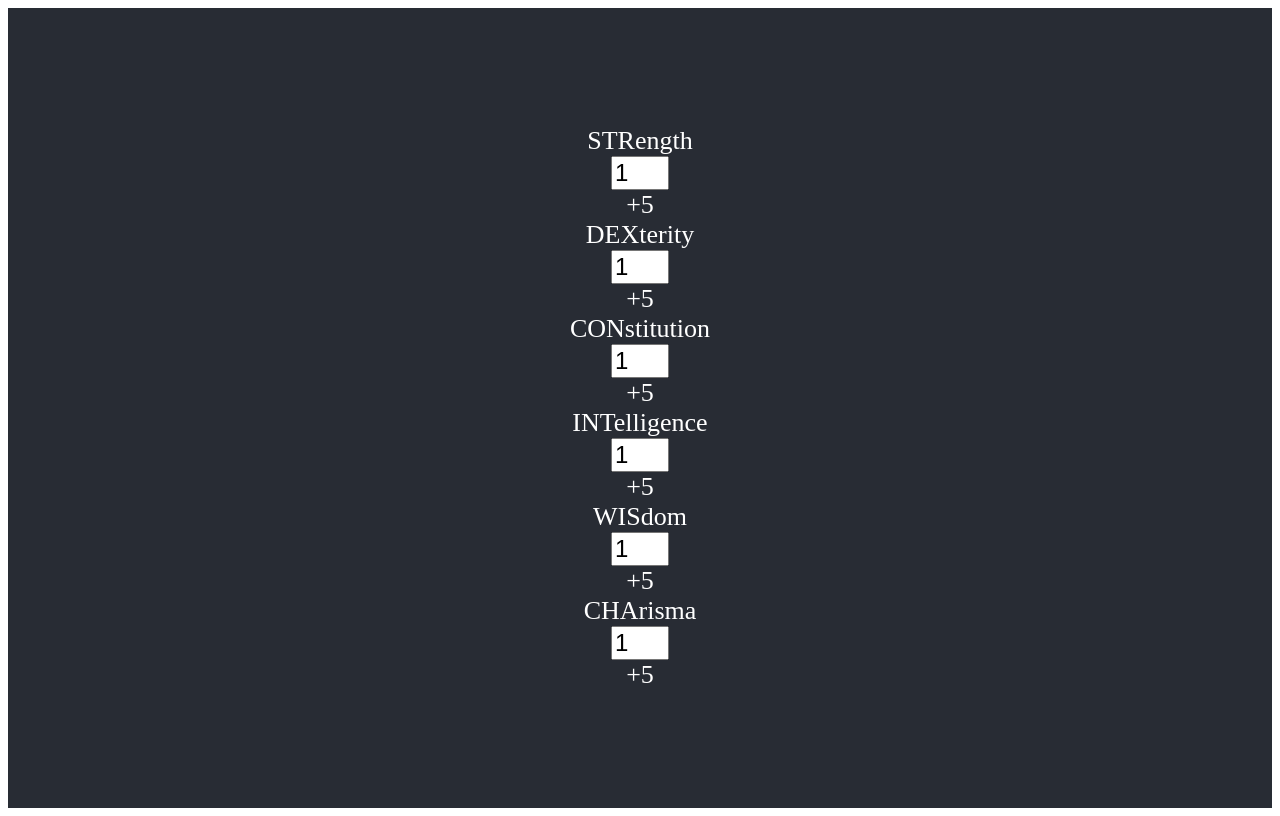
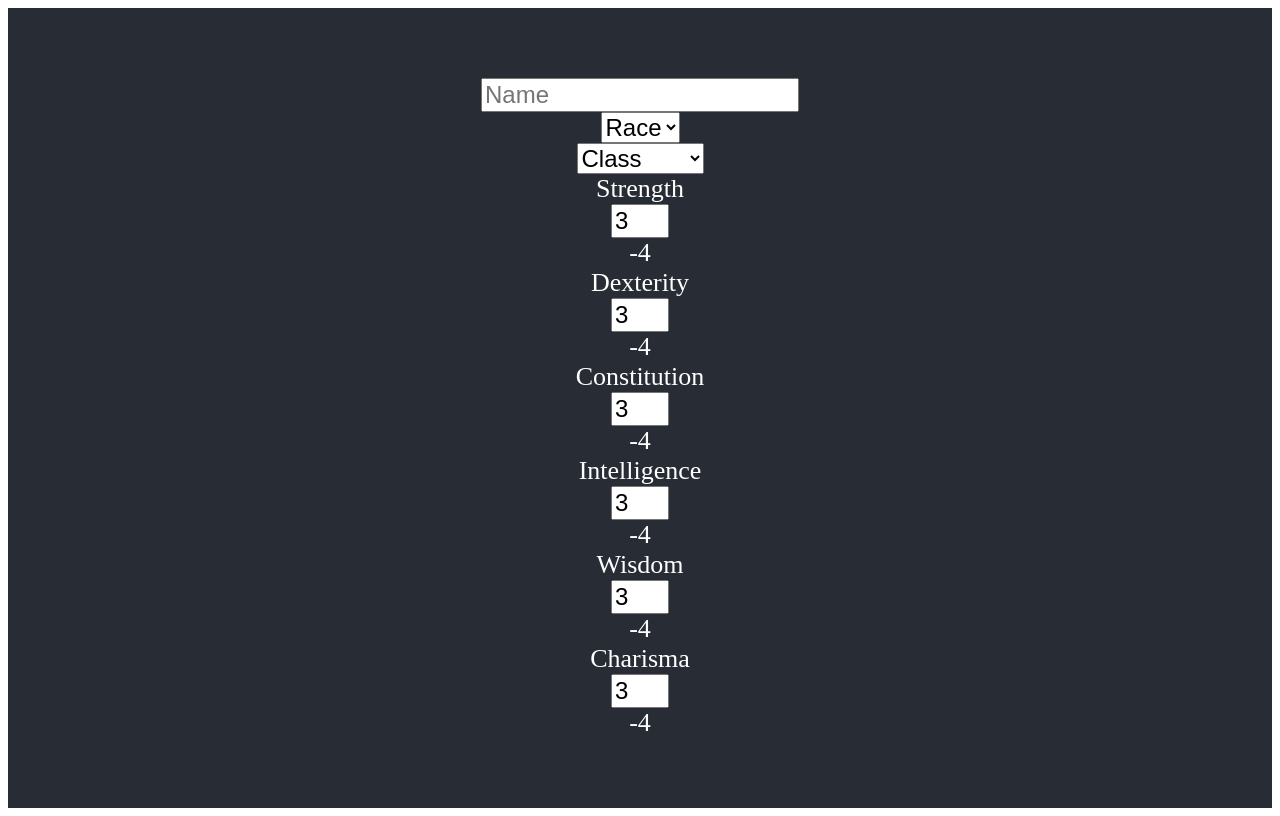
Before and after one commit to francis-ng/dnd-charagen-ccfolia, a React (Create React App) app: page / in a window 1280 px wide. Built offline with nearby package versions, Linux system fonts and the light colour scheme; the HTML template or start-up script is replaced by a standard one.

Commit message:
Data, WIP

```diff
--- a/package.json
+++ b/package.json
@@ -6,7 +6,6 @@
     "@testing-library/jest-dom": "^5.16.2",
     "@testing-library/react": "^12.1.2",
     "@testing-library/user-event": "^13.5.0",
-    "gh-pages": "^3.2.3",
     "react": "^17.0.2",
     "react-bootstrap": "^2.1.2",
     "react-dom": "^17.0.2",
@@ -37,5 +36,8 @@
       "last 1 firefox version",
       "last 1 safari version"
     ]
+  },
+  "devDependencies": {
+    "gh-pages": "^3.2.3"
   }
 }
--- a/src/App.js
+++ b/src/App.js
@@ -4,40 +4,66 @@ import './styles/App.css';
 import Container from 'react-bootstrap/Container';
 import Row from 'react-bootstrap/Row';
 import Col from 'react-bootstrap/Col';
+import Form from 'react-bootstrap/Form';
 import Stat from './components/Stat';
 import { reducer } from './utils/state';
+import tr from './utils/translator'
 
 
 const App = (props) => {
   const initialState = {
-      kind: "character",
-      data: {
-          name: "",
-          initiative: 0,
-          externalUrl: "",
-          iconUrl: null,
-          commands: "",
-          status: [
-              {
-                  label: "",
-                  value: 0,
-                  max: 0
-              }
-          ],
-          params: [
-            { label: "STR", value: "1" },
-            { label: "DEX", value: "1" },
-            { label: "CON", value: "1" },
-            { label: "INT", value: "1" },
-            { label: "WIS", value: "1" },
-            { label: "CHA", value: "1" },
-            { label: "StrProf", value: "0" },
-            { label: "DexProf", value: "0" },
-            { label: "ConProf", value: "0" },
-            { label: "IntProf", value: "0" },
-            { label: "WisProf", value: "0" },
-            { label: "ChaProf", value: "0" }
-          ]
+      lang: 'en',
+      name: '',
+      str: 3,
+      dex: 3,
+      con: 3,
+      int: 3,
+      wis: 3,
+      cha: 3,
+      race: {
+        name: '',
+        str: 0,
+        dex: 0,
+        con: 0,
+        int: 0,
+        wis: 0,
+        cha: 0,
+        abilities: '',
+        proficiencies: '',
+        armorweapon: ''
+      },
+      background: {
+        name: '',
+        skills: '',
+        wealth: '',
+        equipment: ''
+      },
+      class: {
+        name: '',
+        proficiencybonus: 0,
+        hitdice: '',
+        savingthrows: '',
+        armorweapon: ''
+      },
+      skills: {
+        acrobatics: 0,
+        animalhandling: 0,
+        arcana: 0,
+        athletics: 0,
+        deception: 0,
+        history: 0,
+        insight: 0,
+        intimidation: 0,
+        investigation: 0,
+        medicine: 0,
+        nature: 0,
+        perception: 0,
+        performance: 0,
+        persuasion: 0,
+        religion: 0,
+        sleightofhand: 0,
+        stealth: 0,
+        survival: 0
       }
   }
 
@@ -46,40 +72,74 @@ const App = (props) => {
   return (
     <div className="App">
       <header className="App-header">
-        <Container>
+        <Container fluid>
+          <Row>
+            <Col med={6} sm={12}>
+            <Form.Control type="text" placeholder="Name"
+                onChange={(ev) => dispatch({ type: "name", value: ev.target.value })}
+                value={state.name} />
+            </Col>
+            <Col med={6} sm={6}>
+              <Row>
+                <Col med={6} sm={12}>
+                  <Form.Select aria-label="Race">
+                    <option>{tr('Race', state.lang)}</option>
+                  </Form.Select>
+                </Col>
+                <Col med={6} sm={12}>
+                  <Form.Select aria-label="Class"
+                    onChange={(ev) => dispatch({ type: "class", value: ev.target.value })}>
+                  <option>{tr('Class', state.lang)}</option>
+                  <option value="Barbarian">{tr('Barbarian', state.lang)}</option>
+                  <option value="Bard">{tr('Bard', state.lang)}</option>
+                  <option value="Cleric">{tr('Cleric', state.lang)}</option>
+                  <option value="Druid">{tr('Druid', state.lang)}</option>
+                  <option value="Fighter">{tr('Fighter', state.lang)}</option>
+                  <option value="Monk">{tr('Monk', state.lang)}</option>
+                  <option value="Paladin">{tr('Paladin', state.lang)}</option>
+                  <option value="Ranger">{tr('Ranger', state.lang)}</option>
+                  <option value="Rogue">{tr('Rogue', state.lang)}</option>
+                  <option value="Sorcerer">{tr('Sorcerer', state.lang)}</option>
+                  <option value="Warlock">{tr('Warlock', state.lang)}</option>
+                  <option value="Wizard">{tr('Wizard', state.lang)}</option>
+                  </Form.Select>
+                </Col>
+              </Row>
+            </Col>
+          </Row>
           <Row>
             <Col sm={2}>
-              <Stat status={"STRength"} value={state.data.params[0].value} proficiency={state.data.params[6]} index={0} dispatcher={dispatch} />
+              <Stat status={"Strength"} display={tr('Strength', state.lang)} value={state.str} dispatcher={dispatch} />
             </Col>
             <Col sm={10}></Col>
           </Row>
           <Row>
             <Col sm={2}>
-              <Stat status={"DEXterity"} value={state.data.params[1].value} proficiency={state.data.params[7]} index={1} dispatcher={dispatch} />
+              <Stat status={"Dexterity"} display={tr('Dexterity', state.lang)} value={state.dex} dispatcher={dispatch} />
             </Col>
             <Col sm={10}></Col>
           </Row>
           <Row>
             <Col sm={2}>
-              <Stat status={"CONstitution"} value={state.data.params[2].value} proficiency={state.data.params[8]} index={2} dispatcher={dispatch} />
+              <Stat status={"Constitution"} display={tr('Constitution', state.lang)} value={state.con} dispatcher={dispatch} />
             </Col>
             <Col sm={10}></Col>
           </Row>
           <Row>
             <Col sm={2}>
-              <Stat status={"INTelligence"} value={state.data.params[3].value} proficiency={state.data.params[9]} index={3} dispatcher={dispatch} />
+              <Stat status={"Intelligence"} display={tr('Intelligence', state.lang)} value={state.int} dispatcher={dispatch} />
             </Col>
             <Col sm={10}></Col>
           </Row>
           <Row>
             <Col sm={2}>
-              <Stat status={"WISdom"} value={state.data.params[4].value} proficiency={state.data.params[10]} index={4} dispatcher={dispatch} />
+              <Stat status={"Wisdom"} display={tr('Wisdom', state.lang)} value={state.wis} dispatcher={dispatch} />
             </Col>
             <Col sm={10}></Col>
           </Row>
           <Row>
             <Col sm={2}>
-              <Stat status={"CHArisma"} value={state.data.params[5].value} proficiency={state.data.params[11]} index={5} dispatcher={dispatch} />
+              <Stat status={"Charisma"} display={tr('Charisma', state.lang)} value={state.cha} dispatcher={dispatch} />
             </Col>
             <Col sm={10}></Col>
           </Row>
--- a/src/components/Stat.js
+++ b/src/components/Stat.js
@@ -5,14 +5,14 @@ import Col from 'react-bootstrap/Col';
 
 const Stat = (props) => {
     const changeHandler = (event) => {
-        props.dispatcher({ type: 'stat', index: props.index, value: event.target.value });
+        props.dispatcher({ type: props.status, value: event.target.value });
     }
 
     return (
         <Row>
-            <Col><Form.Label>{props.status}</Form.Label></Col>
+            <Col><Form.Label>{props.display}</Form.Label></Col>
             <Col><Form.Control type="number" className="statinput" onChange={changeHandler} value={props.value} /></Col>
-            <Col>+5</Col>
+            <Col>{Math.floor((props.value - 10)/2)}</Col>
         </Row>
     );
 }
--- /dev/null
+++ b/src/data/classes.js
@@ -0,0 +1,88 @@
+const Classes = {
+    Barbarian: {
+        name: "Barbarian",
+        proficiencybonus: 2,
+        hitdice: "",
+        savingthrows: "",
+        armorweapon: ""
+    },
+    Bard: {
+        name: "Bard",
+        proficiencybonus: 2,
+        hitdice: "",
+        savingthrows: "",
+        armorweapon: ""
+    },
+    Cleric: {
+        name: "Cleric",
+        proficiencybonus: 2,
+        hitdice: "",
+        savingthrows: "",
+        armorweapon: ""
+    },
+    Druid: {
+        name: "Druid",
+        proficiencybonus: 2,
+        hitdice: "",
+        savingthrows: "",
+        armorweapon: ""
+    },
+    Fighter: {
+        name: "Fighter",
+        proficiencybonus: 2,
+        hitdice: "",
+        savingthrows: "",
+        armorweapon: ""
+    },
+    Monk: {
+        name: "Monk",
+        proficiencybonus: 2,
+        hitdice: "",
+        savingthrows: "",
+        armorweapon: ""
+    },
+    Paladin: {
+        name: "Paladin",
+        proficiencybonus: 2,
+        hitdice: "",
+        savingthrows: "",
+        armorweapon: ""
+    },
+    Ranger: {
+        name: "Ranger",
+        proficiencybonus: 2,
+        hitdice: "",
+        savingthrows: "",
+        armorweapon: ""
+    },
+    Rogue: {
+        name: "Rogue",
+        proficiencybonus: 2,
+        hitdice: "",
+        savingthrows: "",
+        armorweapon: ""
+    },
+    Sorcerer: {
+        name: "Sorcerer",
+        proficiencybonus: 2,
+        hitdice: "",
+        savingthrows: "",
+        armorweapon: ""
+    },
+    Warlock: {
+        name: "Warlock",
+        proficiencybonus: 2,
+        hitdice: "",
+        savingthrows: "",
+        armorweapon: ""
+    },
+    Wizard: {
+        name: "Wizard",
+        proficiencybonus: 2,
+        hitdice: "",
+        savingthrows: "",
+        armorweapon: ""
+    },
+};
+
+export default Classes;
--- a/src/styles/App.css
+++ b/src/styles/App.css
@@ -37,7 +37,10 @@
   }
 }
 
+input, select {
+  font-size: 24px;
+}
+
 .statinput {
-  font-size: 24px;
   width: 50px;
 }
--- a/src/utils/state.js
+++ b/src/utils/state.js
@@ -1,29 +1,52 @@
+import classes from '../data/classes';
+
 function reducer(state, action) {
     switch (action.type) {
-        case 'stat':
-            const newParams = state.data.params.map((el, i) => {
-                if (i === action.index) return { ...el, value: action.value };
-                else return el;
-            });
-            const profBonus = Math.floor((action.value - 10) / 2);
-            const sign = profBonus > 0 ? '+' : '-';
-            newParams[state.index + 6].value = sign + Math.abs(profBonus);
+        case 'Strength':
             return {
                 ...state,
-                data: {
-                    ...state.data,
-                    params: newParams
-                }
+                str: parseInt(action.value)
+            };
+        case 'Dexterity':
+            return {
+                ...state,
+                dex: parseInt(action.value)
+            };
+        case 'Constitution':
+            return {
+                ...state,
+                con: parseInt(action.value)
+            };
+        case 'Intelligence':
+            return {
+                ...state,
+                int: parseInt(action.value)
+            };
+        case 'Wisdom':
+            return {
+                ...state,
+                wis: parseInt(action.value)
+            };
+        case 'Charisma':
+            return {
+                ...state,
+                cha: parseInt(action.value)
+            };
+        case 'name':
+            return {
+                ...state,
+                name: parseInt(action.value)
+            };
+        case 'class':
+            return {
+                ...state,
+                class: classes[action.value]
             }
         default:
             throw new Error('Unknown action type');
     }
 }
 
-function setStat(state, stat) {
-
-}
-
 export {
     reducer
 };
--- /dev/null
+++ b/src/utils/translator.js
@@ -0,0 +1,58 @@
+const STRINGS = {
+    "Race": {
+        en: "Race",
+        jp: "種族"
+    },
+    "Class": {
+        en: "Class",
+        jp: "クラス"
+    },
+    "Strength": {
+        en: "Strength",
+        jp: "筋力(STR)"
+    },
+    "Dexterity": {
+        en: "Dexterity",
+        jp: "敏捷力(DEX)"
+    },
+    "Constitution": {
+        en: "Constitution",
+        jp: "耐久力(CON)"
+    },
+    "Intelligence": {
+        en: "Intelligence",
+        jp: "知力(INT)"
+    },
+    "Wisdom": {
+        en: "Wisdom",
+        jp: "判断力(WIS)"
+    },
+    "Charisma": {
+        en: "Charisma",
+        jp: "魅力(CHA)"
+    },
+    // Classes
+    "Barbarian": { en: "Barbarian", jp: "バーバリアン" },
+    "Bard": { en: "Bard", jp: "バード" },
+    "Cleric": { en: "Cleric", jp: "クレリック" },
+    "Druid": { en: "Druid", jp: "ドルイド" },
+    "Fighter": { en: "Fighter", jp: "ファイター" },
+    "Monk": { en: "Monk", jp: "モンク" },
+    "Paladin": { en: "Paladin", jp: "パラディン" },
+    "Ranger": { en: "Ranger", jp: "レンジャー" },
+    "Rogue": { en: "Rogue", jp: "ローグ" },
+    "Sorcerer": { en: "Sorcerer", jp: "ソーサラー" },
+    "Warlock": { en: "Warlock", jp: "ウォーロック" },
+    "Wizard": { en: "Wizard", jp: "ウィザード" },
+};
+
+function tr(key, lang) {
+    try {
+        return STRINGS[key][lang];
+    }
+    catch(err) {
+        return key;
+    }
+}
+
+export default tr;
```
Also changed, not shown: src/data/backgrounds.js (added, +10 -0 lines), src/utils/exporter.js (added, +28 -0 lines), 1 other file (tests, documents, lock files or other folders).
